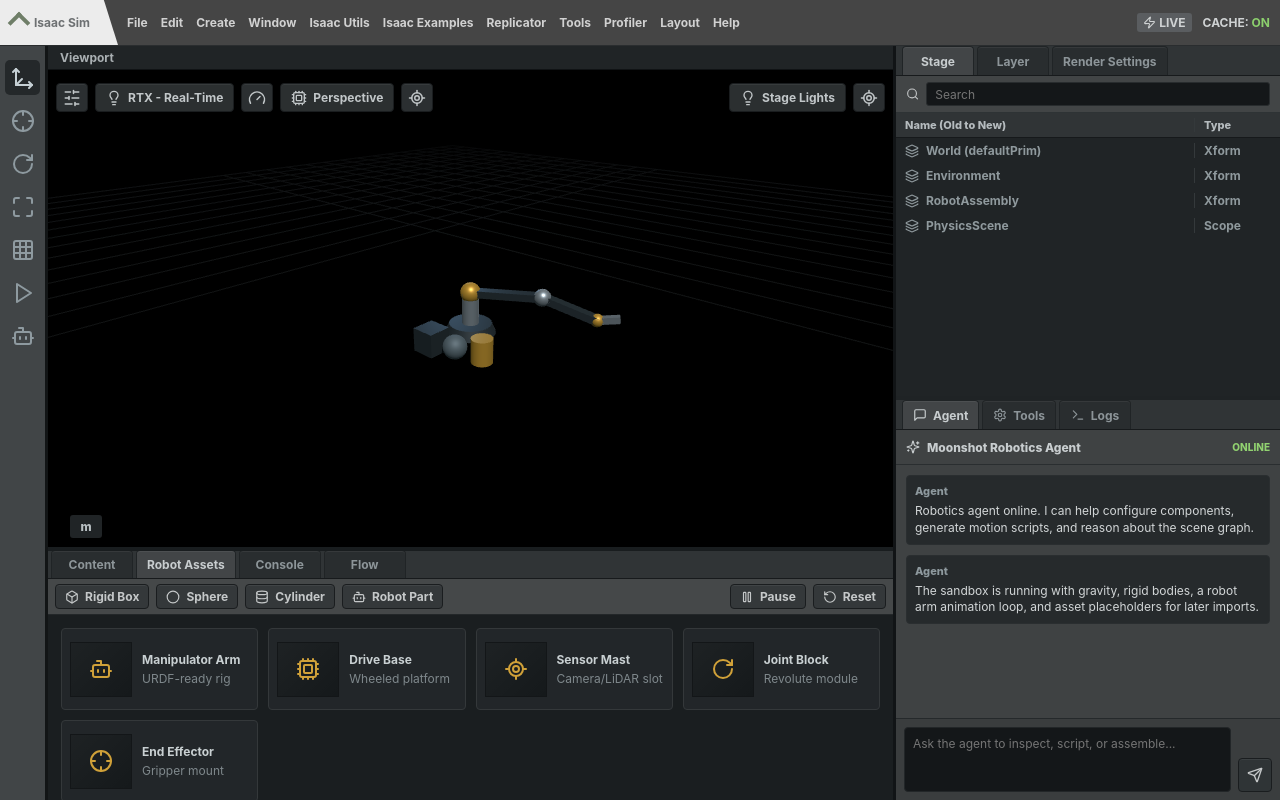
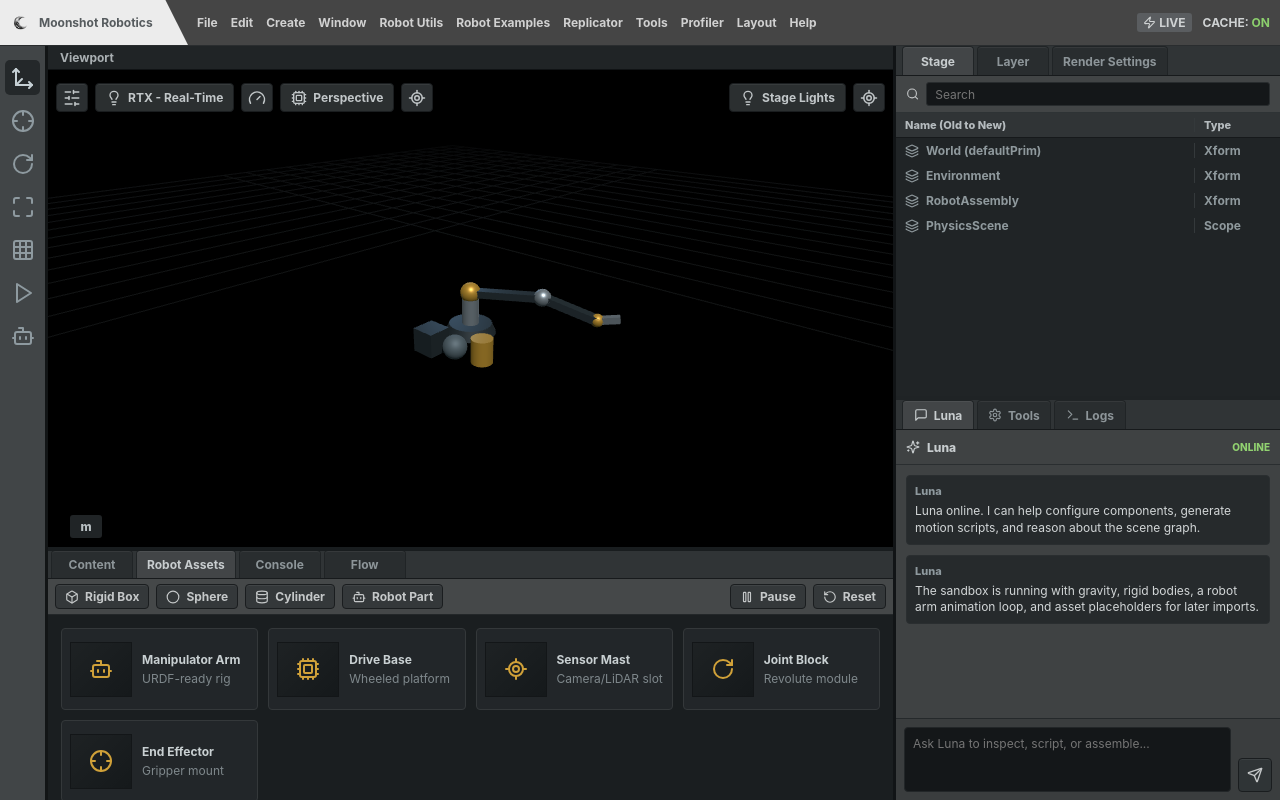
Before and after one commit to v1shay/moonshot-robotics, a React (Vite) app: page / in a window 1280 px wide. Built offline with nearby package versions, Linux system fonts and the light colour scheme.

Commit message:
Apply Moonshot Robotics branding

```diff
--- a/src/App.tsx
+++ b/src/App.tsx
@@ -61,7 +61,7 @@ export function App() {
   const [messages, setMessages] = useState<ChatMessage[]>([
     {
       role: "agent",
-      text: "Robotics agent online. I can help configure components, generate motion scripts, and reason about the scene graph.",
+      text: "Luna online. I can help configure components, generate motion scripts, and reason about the scene graph.",
     },
     {
       role: "agent",
@@ -83,7 +83,7 @@ export function App() {
       { role: "user", text: trimmed },
       {
         role: "agent",
-        text: "Queued. I can turn that into a scene command once your robot asset pipeline is connected.",
+        text: "Queued. Luna can turn that into a scene command once your robot asset pipeline is connected.",
       },
     ]);
     setPrompt("");
@@ -93,16 +93,16 @@ export function App() {
     <main className="workbench">
       <header className="titlebar">
         <div className="app-chip">
-          <span className="app-corner" />
-          Isaac Sim
+          <img src="/moonshot-robotics-logo.png" alt="" />
+          <span>Moonshot Robotics</span>
         </div>
         <nav className="menu">
           <span>File</span>
           <span>Edit</span>
           <span>Create</span>
           <span>Window</span>
-          <span>Isaac Utils</span>
-          <span>Isaac Examples</span>
+          <span>Robot Utils</span>
+          <span>Robot Examples</span>
           <span>Replicator</span>
           <span>Tools</span>
           <span>Profiler</span>
@@ -208,18 +208,18 @@ export function App() {
 
           <section className="chat-panel">
             <div className="tabs compact">
-              <button className="active"><MessageSquare size={14} /> Agent</button>
+              <button className="active"><MessageSquare size={14} /> Luna</button>
               <button><Settings size={14} /> Tools</button>
               <button><Terminal size={14} /> Logs</button>
             </div>
             <div className="agent-status">
-              <span><Sparkles size={14} /> Moonshot Robotics Agent</span>
+              <span><Sparkles size={14} /> Luna</span>
               <span className="status-dot">online</span>
             </div>
             <div className="messages">
               {messages.map((message, index) => (
                 <div className={`message ${message.role}`} key={`${message.role}-${index}`}>
-                  <span>{message.role === "agent" ? "Agent" : "You"}</span>
+                  <span>{message.role === "agent" ? "Luna" : "You"}</span>
                   <p>{message.text}</p>
                 </div>
               ))}
@@ -234,7 +234,7 @@ export function App() {
                     sendMessage();
                   }
                 }}
-                placeholder="Ask the agent to inspect, script, or assemble..."
+                placeholder="Ask Luna to inspect, script, or assemble..."
               />
               <button onClick={sendMessage} aria-label="Send message"><Send size={16} /></button>
             </div>
--- a/src/SandboxViewport.tsx
+++ b/src/SandboxViewport.tsx
@@ -98,7 +98,7 @@ export function SandboxViewport({ isPlaying, spawnRequest, resetSignal }: Sandbo
     rim.position.set(-9, 5, -8);
     scene.add(rim);
 
-    const grid = createIsaacGrid();
+    const grid = createMoonshotGrid();
     scene.add(grid);
 
     const groundBody = new CANNON.Body({
@@ -242,7 +242,7 @@ export function SandboxViewport({ isPlaying, spawnRequest, resetSignal }: Sandbo
   return <div className="sandbox-host" ref={hostRef} />;
 }
 
-function createIsaacGrid() {
+function createMoonshotGrid() {
   const group = new THREE.Group();
   const size = 72;
   const divisions = 36;
--- a/src/styles.css
+++ b/src/styles.css
@@ -74,23 +74,28 @@ button:hover {
 }
 
 .app-chip {
-  width: 118px;
+  width: 188px;
   display: flex;
   align-items: center;
-  gap: 7px;
-  padding-left: 11px;
+  gap: 8px;
+  padding-left: 9px;
   background: #ececec;
-  color: #6d7072;
+  color: #565b5e;
   font-weight: 650;
   clip-path: polygon(0 0, 88% 0, 100% 100%, 0 100%);
 }
 
-.app-corner {
-  width: 16px;
-  height: 16px;
-  border-left: 4px solid #6f7e68;
-  border-top: 4px solid #6f7e68;
-  transform: rotate(45deg);
+.app-chip img {
+  width: 22px;
+  height: 22px;
+  object-fit: contain;
+  flex: 0 0 auto;
+}
+
+.app-chip span {
+  overflow: hidden;
+  text-overflow: ellipsis;
+  white-space: nowrap;
 }
 
 .menu {
```
Also changed, not shown: public/moonshot-robotics-logo.png (added).
